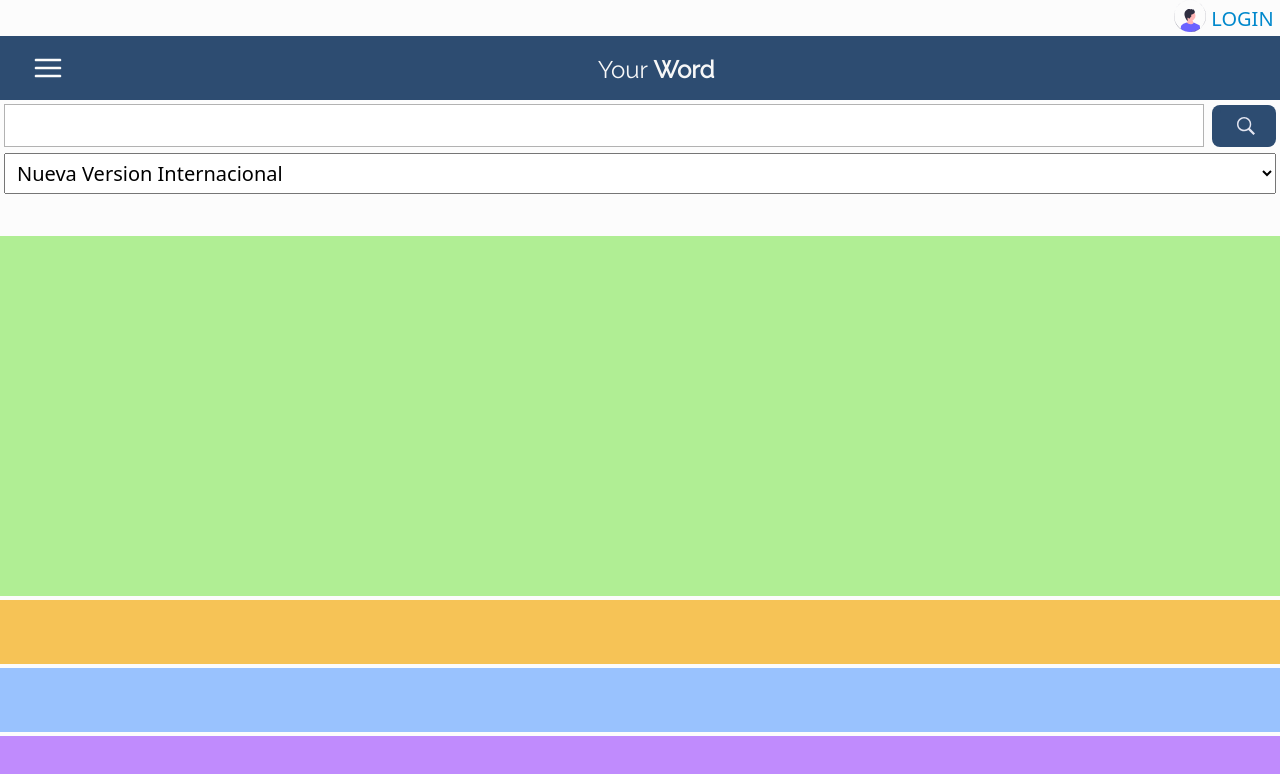
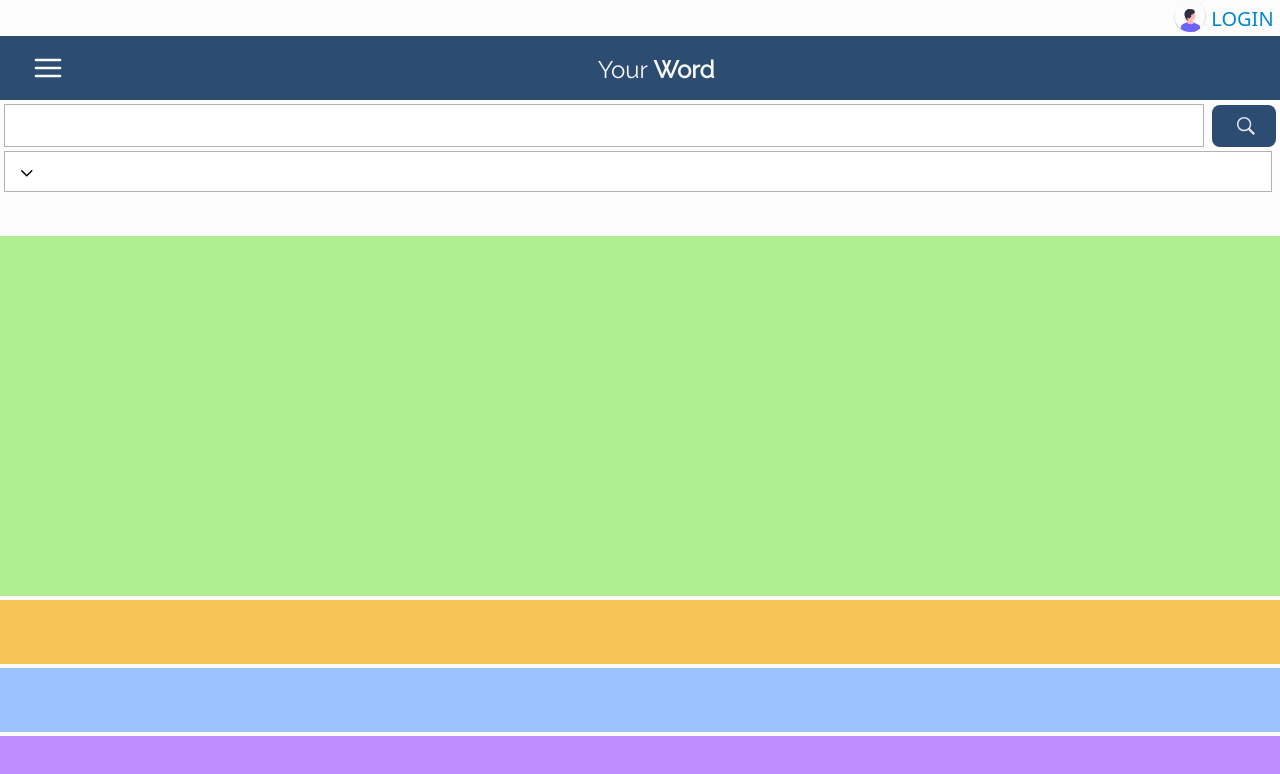
Before and after one commit to ceveloper7/uword, a website: page public/index.html in a window 1280 px wide. Drawn offline with Linux system fonts and the light colour scheme; files whose address does not match are found by name; a web font is replaced by a local one.

Commit message:
Project Your Word - Search bible tool

```diff
--- a/assets/css/styles.css
+++ b/assets/css/styles.css
@@ -380,7 +380,7 @@ th {
   background: var(--color-light-bg);
 }
 
-.login{
+.login {
   display: flex;
   flex-direction: column;
   align-items: flex-end;
@@ -390,13 +390,11 @@ th {
   text-decoration: none;
 }
 
-.login span{
+.login span {
   margin-right: 0.4rem;
   position: relative;
-  top: -0.4rem
+  top: -0.4rem;
 }
-
-
 
 /* *********************** Left Sidebar******************** */
 .left-sidebar {
@@ -406,30 +404,29 @@ th {
   background: var(--color-primary);
 }
 
-.left-sidebar div{
+.left-sidebar div {
   padding-left: 2rem;
   padding-top: 1rem;
 }
 
-.left-sidebar svg{
+.left-sidebar svg {
   fill: var(--color-bg);
   cursor: pointer;
   width: 2rem;
   height: 2rem;
 }
 
-.logo{
+.logo {
   align-self: center;
   color: var(--color-bg-alt);
   position: absolute;
   padding-left: 0.4rem;
 }
 
-.logo span{
+.logo span {
   font-family: var(--font-logo);
   font-size: 1.5rem;
 }
-
 
 /************** Search Form ********************* */
 
@@ -439,7 +436,7 @@ th {
   width: 100%;
 }
 
-.search-and-submit-container{
+.search-and-submit-container {
   display: flex;
   flex-direction: row;
   flex-wrap: nowrap;
@@ -448,16 +445,14 @@ th {
   margin-left: 0.25rem;
 }
 
-.search-input{
+.search-input {
   width: 100%;
   font-size: 1.3rem;
   padding: 0.3rem 0.5rem;
   border: 1px solid #b2b2b2;
 }
 
-
-
-.search-submit{
+.search-submit {
   align-items: center;
   background-color: var(--color-primary);
   border: none;
@@ -471,22 +466,39 @@ th {
   margin-right: 0.25rem;
 }
 
-.search-submit svg{
+.search-submit svg {
   fill: var(--color-neutro);
   width: 1.5rem;
 }
 
-.search-dropdown-container{
-  margin-top: 0.4rem;
+.search-dropdown-container {
+  display: flex;
+  flex-direction: row;
+  flex-wrap: nowrap;
+  justify-content: space-between;
+  align-items: center;
+  height: 2.6rem;
+  z-index: 999;
+  font-size: 1.3rem;
+  cursor: pointer;
+  color: #000;
+  background: #fff;
+  padding: 0 8px;
+  border: 1px solid #b2b2b2;
+  margin-top: 0.25rem;
   margin-left: 0.25rem;
-  margin-right: 0.25rem; /* 4px */
+  margin-right: 0.5rem;
 }
 
-.search-dropdown{
-  padding: 0.3rem 0.5rem;
-  width: 100%;
+.search-dropdown {
+  display: none;
 }
 
+.search-dropdown-icon{
+  display: flex;
+  align-items: center;
+  padding: 0.25rem 0.5rem 0;
+}
 
 main {
   grid-area: main;
--- a/public/assets/css/styles.css
+++ b/public/assets/css/styles.css
@@ -380,7 +380,7 @@ th {
   background: var(--color-light-bg);
 }
 
-.login{
+.login {
   display: flex;
   flex-direction: column;
   align-items: flex-end;
@@ -390,13 +390,11 @@ th {
   text-decoration: none;
 }
 
-.login span{
+.login span {
   margin-right: 0.4rem;
   position: relative;
-  top: -0.4rem
+  top: -0.4rem;
 }
-
-
 
 /* *********************** Left Sidebar******************** */
 .left-sidebar {
@@ -406,30 +404,29 @@ th {
   background: var(--color-primary);
 }
 
-.left-sidebar div{
+.left-sidebar div {
   padding-left: 2rem;
   padding-top: 1rem;
 }
 
-.left-sidebar svg{
+.left-sidebar svg {
   fill: var(--color-bg);
   cursor: pointer;
   width: 2rem;
   height: 2rem;
 }
 
-.logo{
+.logo {
   align-self: center;
   color: var(--color-bg-alt);
   position: absolute;
   padding-left: 0.4rem;
 }
 
-.logo span{
+.logo span {
   font-family: var(--font-logo);
   font-size: 1.5rem;
 }
-
 
 /************** Search Form ********************* */
 
@@ -439,7 +436,7 @@ th {
   width: 100%;
 }
 
-.search-and-submit-container{
+.search-and-submit-container {
   display: flex;
   flex-direction: row;
   flex-wrap: nowrap;
@@ -448,16 +445,14 @@ th {
   margin-left: 0.25rem;
 }
 
-.search-input{
+.search-input {
   width: 100%;
   font-size: 1.3rem;
   padding: 0.3rem 0.5rem;
   border: 1px solid #b2b2b2;
 }
 
-
-
-.search-submit{
+.search-submit {
   align-items: center;
   background-color: var(--color-primary);
   border: none;
@@ -471,22 +466,39 @@ th {
   margin-right: 0.25rem;
 }
 
-.search-submit svg{
+.search-submit svg {
   fill: var(--color-neutro);
   width: 1.5rem;
 }
 
-.search-dropdown-container{
-  margin-top: 0.4rem;
+.search-dropdown-container {
+  display: flex;
+  flex-direction: row;
+  flex-wrap: nowrap;
+  justify-content: space-between;
+  align-items: center;
+  height: 2.6rem;
+  z-index: 999;
+  font-size: 1.3rem;
+  cursor: pointer;
+  color: #000;
+  background: #fff;
+  padding: 0 8px;
+  border: 1px solid #b2b2b2;
+  margin-top: 0.25rem;
   margin-left: 0.25rem;
-  margin-right: 0.25rem; /* 4px */
+  margin-right: 0.5rem;
 }
 
-.search-dropdown{
-  padding: 0.3rem 0.5rem;
-  width: 100%;
+.search-dropdown {
+  display: none;
 }
 
+.search-dropdown-icon{
+  display: flex;
+  align-items: center;
+  padding: 0.25rem 0.5rem 0;
+}
 
 main {
   grid-area: main;
--- a/public/index.html
+++ b/public/index.html
@@ -45,12 +45,22 @@
         </button>
       </div>
     </div>
+    <select name="version" class="search-dropdown">
+      <option value="NVI">Nueva Version Internacional</option>
+      <option value="RVR1960">Reina Valera 1960</option>
+      <option value="RVR1977">Reina Valera revisada (RVR1977)</option>
+    </select>
     <div class="search-dropdown-container">
-      <select name="version" class="search-dropdown">
-        <option value="NVI">Nueva Version Internacional</option>
-        <option value="RVR1960">Reina Valera 1960</option>
-        <option value="RVR1977">Reina Valera revisada (RVR1977)</option>
-      </select>
+      <div class="bible-version-display">
+        <div class="search-dropdown-icon">
+          <svg xmlns="http://www.w3.org/2000/svg" viewBox="0 0 11.5 6.5" width="11.5" height="6.5">
+            <title>Version</title>
+            <path
+              d="M11.28.22a.75.75 0 0 0-1.06 0L5.75 4.69 1.28.22A.75.75 0 0 0 .22 1.28l5 5a.73.73 0 0 0 .53.22.74.74 0 0 0 .53-.22l5-5a.75.75 0 0 0 0-1.06z">
+            </path>
+          </svg>
+        </div>
+      </div>
     </div>
   </form>
 </div>
```
Also changed, not shown: _imports/components/search.html (+15 -5 lines).
